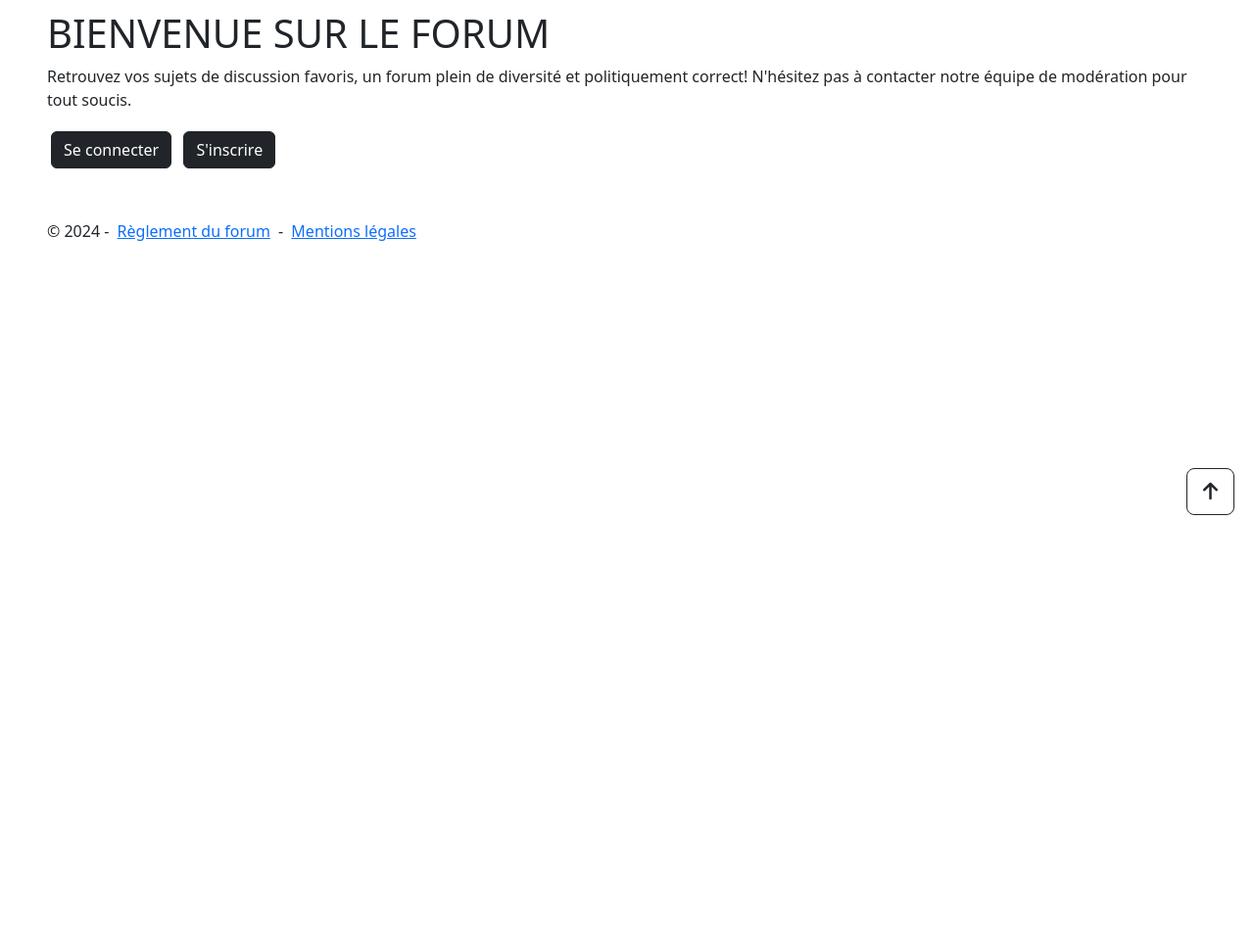
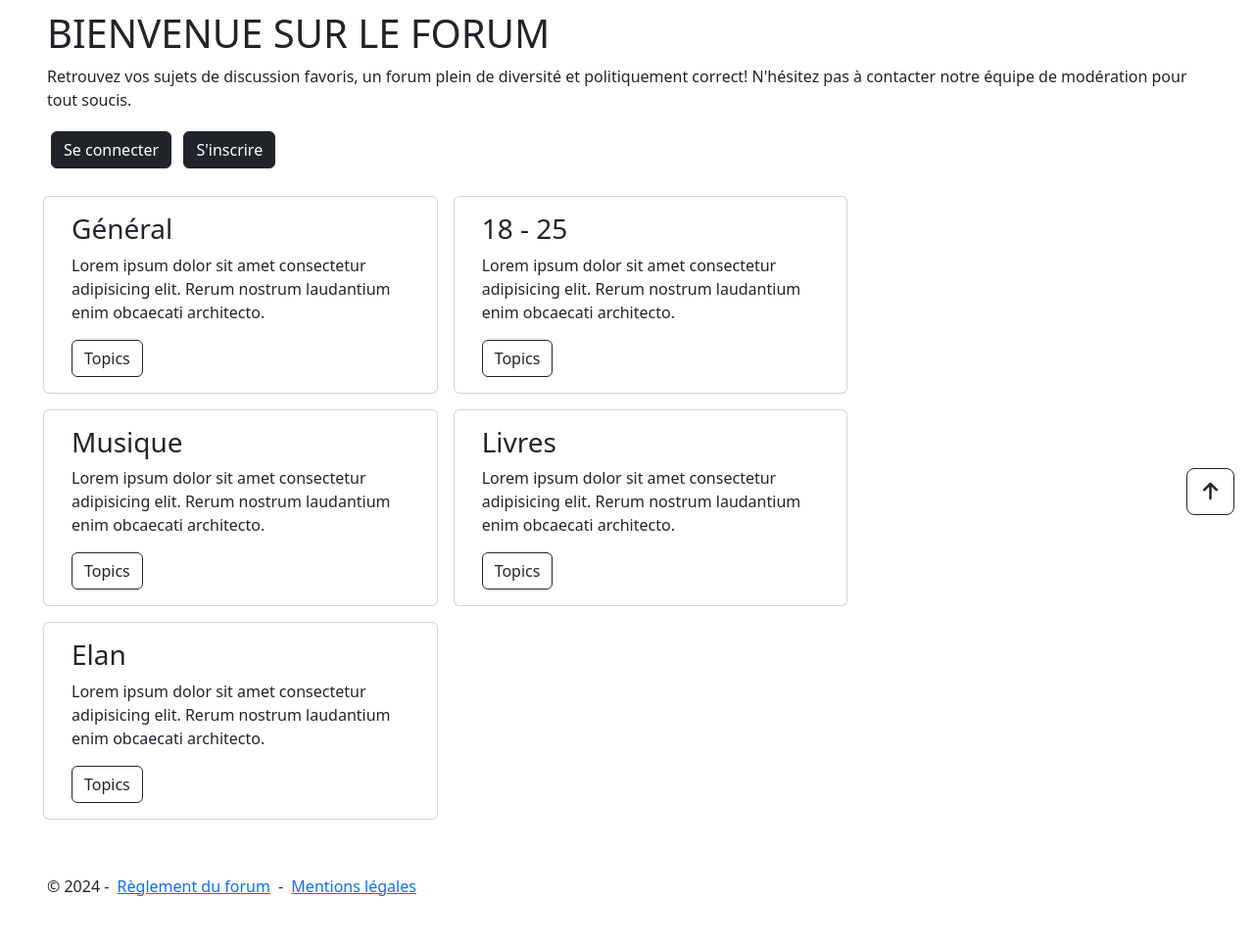
Before and after one commit to FutRR/forumPlateau_V2, a PHP site: page / in a window 1280 px wide. Shown: the part 254-1219 px from the top of the page at 98% size. Before the commit the page ends 780 px from the top, so only its background shows below. Run offline with PHP 8.4, Linux system fonts and the light colour scheme; data comes from the database, SQL or seed files in the repository; some libraries are stand-ins or nearby versions.

Commit message:
main page content

```diff
--- a/controller/HomeController.php
+++ b/controller/HomeController.php
@@ -3,6 +3,9 @@ namespace Controller;
 
 use App\AbstractController;
 use App\ControllerInterface;
+use Model\Managers\CategoryManager;
+use Model\Managers\TopicManager;
+use Model\Managers\PostManager;
 use Model\Managers\UserManager;
 
 class HomeController extends AbstractController implements ControllerInterface
@@ -10,9 +13,16 @@ class HomeController extends AbstractController implements ControllerInterface
 
     public function index()
     {
+        $categoryManager = new CategoryManager();
+        $categories = $categoryManager->findThree(["id_category", "ASC"]);
+
         return [
             "view" => VIEW_DIR . "home/home.php",
-            "meta_description" => "Page d'accueil du forum"
+            "meta_description" => "Page d'accueil du forum",
+            "data" => [
+                "categories" => $categories
+            ]
+
         ];
     }
 
--- a/model/managers/CategoryManager.php
+++ b/model/managers/CategoryManager.php
@@ -24,4 +24,22 @@ class CategoryManager extends Manager
 
         return DAO::update($sql, ["id" => $id]);
     }
+
+    public function findThree($order = null)
+    {
+        $orderQuery = ($order) ?
+            "ORDER BY " . $order[0] . " " . $order[1] :
+            "";
+
+        $sql = "SELECT *
+            FROM category
+            " . $orderQuery;
+
+        return $this->getMultipleResults(
+            DAO::select($sql),
+            $this->className
+        );
+
+    }
+
 }
--- a/view/home/home.php
+++ b/view/home/home.php
@@ -1,3 +1,7 @@
+<?php
+$categories = $result['data']['categories'];
+?>
+
 <h1>BIENVENUE SUR LE FORUM</h1>
 
 <p>Retrouvez vos sujets de discussion favoris, un forum plein de diversité et politiquement correct! N'hésitez pas à
@@ -9,3 +13,18 @@
         <a class="btn btn-dark m-1" href="index.php?ctrl=security&action=register">S'inscrire</a>
     </p>
 <?php } ?>
+<div class="row row-cols-3">
+    <?php foreach ($categories as $category) { ?>
+        <div class="card m-2">
+            <div class="card-body">
+                <h3 class="card-title">
+                    <?= $category->getName() ?>
+                </h3>
+                <p class="card-text">Lorem ipsum dolor sit amet consectetur adipisicing elit. Rerum nostrum laudantium enim
+                    obcaecati architecto.</p>
+                <a href="index.php?ctrl=forum&action=listTopicsByCategory&id=<?= $category->getId() ?>"
+                    class="btn btn-outline-dark">Topics</a>
+            </div>
+        </div>
+    <?php } ?>
+</div>
```
